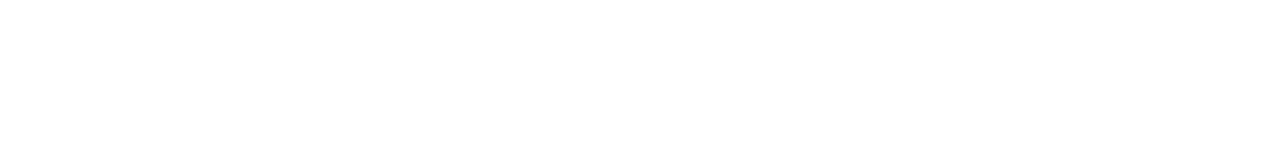
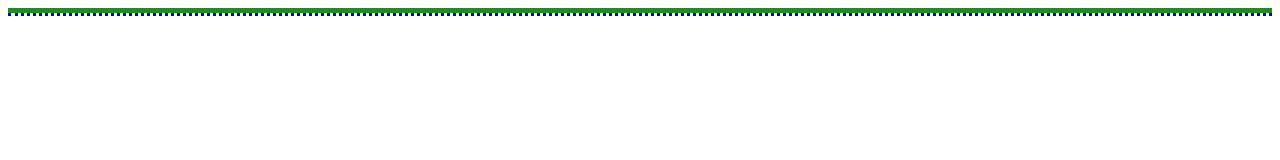
Before and after one commit to MikeFDow/TicTacToe, a plain HTML site: page index.html in a window 1280 px wide. Drawn offline with Linux system fonts and the light colour scheme.

Commit message:
html structure

```diff
--- a/index.html
+++ b/index.html
@@ -4,9 +4,10 @@
     <meta charset="UTF-8">
     <meta http-equiv="X-UA-Compatible" content="IE=edge">
     <meta name="viewport" content="width=device-width, initial-scale=1.0">
+        <link rel="stylesheet" href="stylesheet.css">
     <title>Document</title>
 </head>
 <body>
-
+    <div></div>
 </body>
 </html>
--- a/stylesheet.css
+++ b/stylesheet.css
@@ -0,0 +1,4 @@
+div {
+    border-top: 5px solid forestgreen;
+    border-bottom: 3px dotted blue;
+}
```
